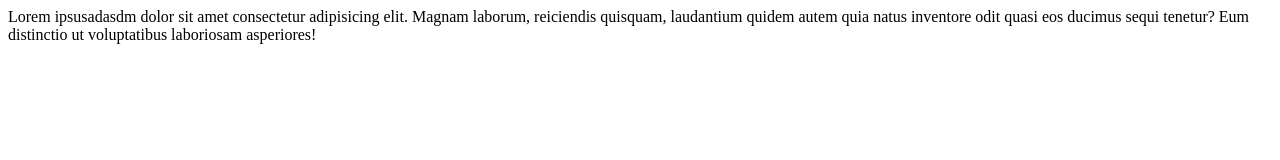
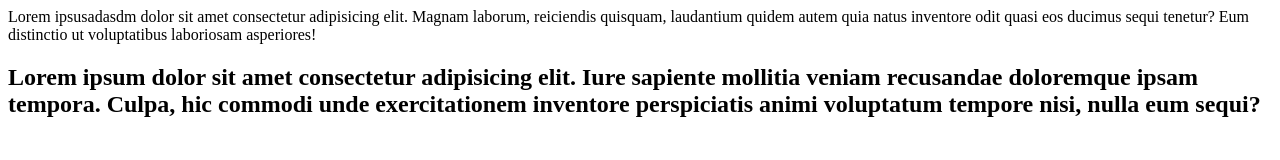
Before and after one commit to donatio3/javascript, a website: page index.html in a window 1280 px wide. Drawn offline with Linux system fonts and the light colour scheme.

Commit message:
index.html mod

```diff
--- a/index.html
+++ b/index.html
@@ -8,7 +8,8 @@
 </head>
 <body>
     <div>Lorem ipsusadasdm dolor sit amet consectetur adipisicing elit. Magnam laborum, reiciendis quisquam, laudantium quidem autem quia natus inventore odit quasi eos ducimus sequi tenetur? Eum distinctio ut voluptatibus laboriosam asperiores!</div>
-
+    <h2>Lorem ipsum dolor sit amet consectetur adipisicing elit. Iure sapiente mollitia veniam recusandae doloremque ipsam tempora. Culpa, hic commodi unde exercitationem inventore perspiciatis animi voluptatum tempore nisi, nulla eum sequi?
+    </h2>
 
     <script src="js/index.js"></script>
 
```
